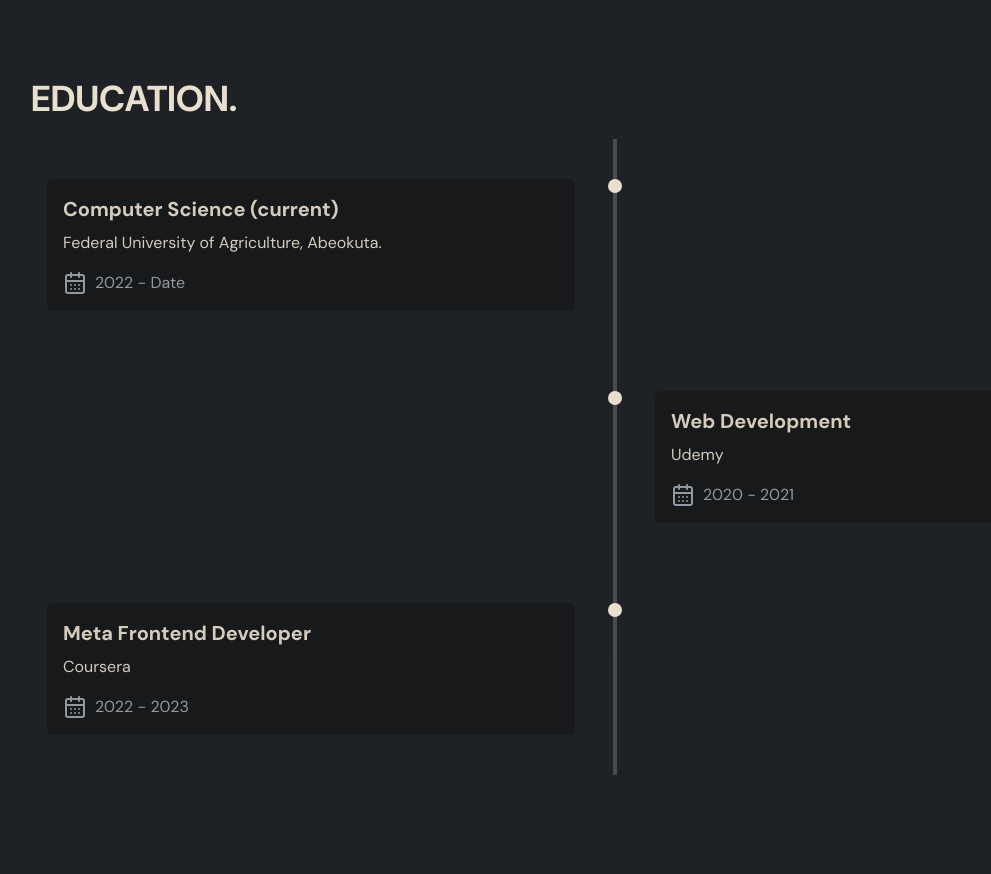
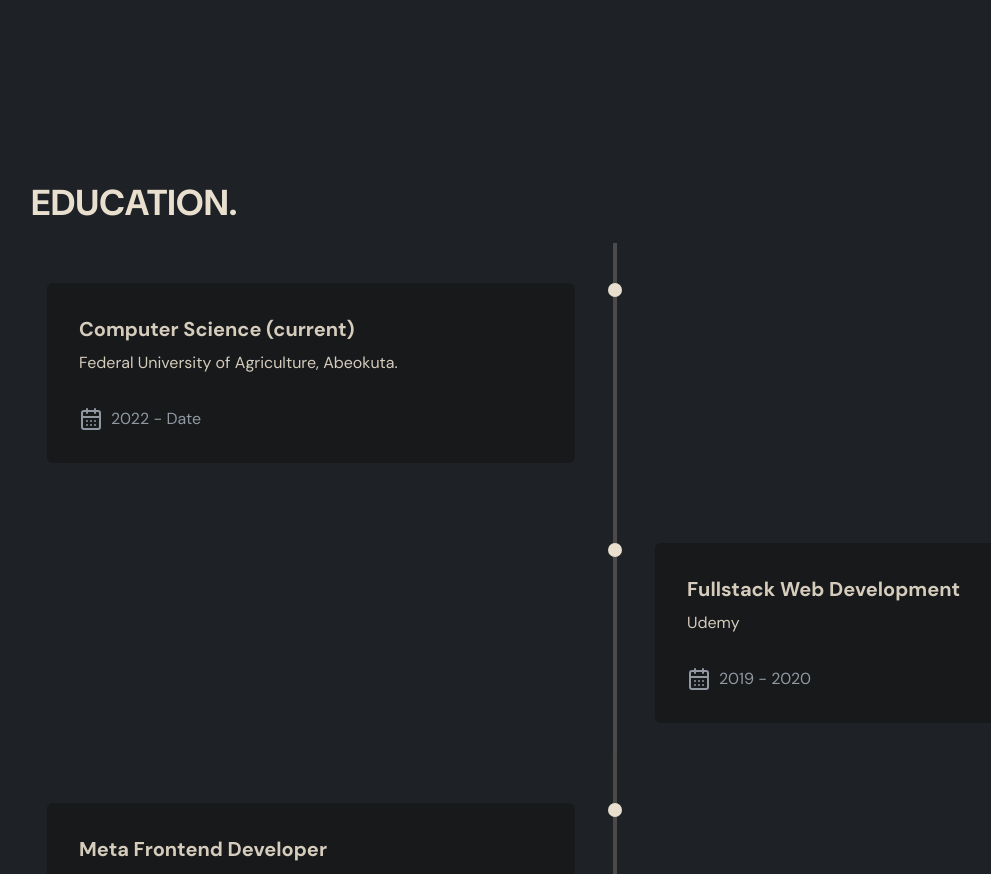
Before and after one commit to benjaminnkem/portfolio, a Next.js app: page / in a window 1280 px wide. Shown: the part 3460-4334 px from the top of the page, without its empty margins (25-1016 px from the left). Built offline with nearby package versions, Linux system fonts and the light colour scheme.

Commit message:
fix: overflowing elements

```diff
--- a/components/UI/Home/education.js
+++ b/components/UI/Home/education.js
@@ -1,33 +1,59 @@
 import education from "@/lib/store/education";
 import { motion } from "framer-motion";
 import { CalendarDays } from "lucide-react";
+import { useEffect, useState } from "react";
 
 const Education = () => {
+  const [animationDisabled, setAnimationDisable] = useState(false);
+
+  useEffect(() => {
+    if (window !== undefined && window.innerWidth <= 768) setAnimationDisable(true);
+  }, []);
+
+  const determineVariant = (idx) => {
+    // TODO: return to this later----
+    if (animationDisabled) {
+      return {
+        initial: { x: (idx + 1) % 2 === 0 ? 100 : -100, opacity: 0 },
+        whileInView: {
+          x: 0,
+          opacity: 1,
+          transition: {
+            type: "spring",
+            duration: 1,
+            stiffness: 50,
+          },
+        },
+        viewport: { once: true },
+      };
+    }
+
+    return {};
+  };
+
   return (
     <section className="container my-20 mx-auto">
-      <h3 className="px-6 mb-5 text-3xl font-bold uppercase md:text-4xl text-start">
+      <h3 className="md:px-6 mb-5 text-3xl font-bold uppercase md:text-4xl text-start">
         Education<span className="text-primary">.</span>
       </h3>
 
-      <div className="relative timeline">
+      <div className="relative timeline space-y-8 md:space-y-0">
         {education.map((edu, idx) => (
           <motion.div
             key={idx}
-            initial={{ x: (idx + 1) % 2 === 0 ? 100 : -100, opacity: 0 }}
-            whileInView={{ x: 0, opacity: 1 }}
-            transition={{ type: "spring", duration: 1, stiffness: 50 }}
+            {...determineVariant(idx)}
             className={
               (idx + 1) % 2 === 0
-                ? `relative w-full p-10 sm:w-1/2 sm:left-1/2 right-con group`
-                : `relative left-0 w-full p-10 sm:w-1/2 group`
+                ? `relative w-full md:p-10 sm:w-1/2 sm:left-1/2 right-con group`
+                : `relative left-0 w-full md:p-10 sm:w-1/2 group`
             }
           >
             <span className="hidden duration-200 bullet-edu sm:block bg-primary group-hover:bg-primary"></span>
-            <div className="p-4 rounded-md bg-[#0f0f0f6f] duration-200 opacity-90">
+            <div className="p-8 rounded-md bg-[#0f0f0f6f] duration-200 opacity-90">
               <h4 className="text-xl font-bold">{edu.title}</h4>
               <p className="mt-2">{edu.institution}</p>
 
-              <div className="flex items-center mt-4 opacity-75 text-slate-300">
+              <div className="flex items-center mt-8 opacity-75 text-slate-300">
                 <span>
                   <CalendarDays />
                 </span>{" "}
--- a/components/UI/Home/personal-stats.js
+++ b/components/UI/Home/personal-stats.js
@@ -25,12 +25,13 @@ const PersonalStats = () => {
               </h3>
               <TransitionParent addClass="space-y-8">
                 {stats.languages.map((stat, idx) => (
-                  <TransitionOpacity key={idx} addClass="grid items-center gap-10 grid-cols-7">
+                  <TransitionOpacity key={idx} addClass="grid items-center md:gap-10 gap-4 grid-cols-7">
                     <p className="col-span-1 font-semibold">{stat.label}</p>
-                    <div className="h-4 col-span-5 overflow-hidden border rounded-md border-primary">
+                    <div className="h-3 col-span-5 overflow-hidden border rounded-md border-primary">
                       <motion.div
                         initial={{ width: 0 }}
                         whileInView={{ width: stat.percentage }}
+                        viewport={{ once: true }}
                         transition={{ type: "linear", duration: 1 }}
                         className="w-full h-2 duration-200 bg-primary rounded-r-md"
                       ></motion.div>
@@ -47,11 +48,12 @@ const PersonalStats = () => {
               </h3>
               <TransitionParent addClass="space-y-8">
                 {stats.hobbies.map((stat, idx) => (
-                  <TransitionOpacity key={idx} addClass="grid items-center gap-10 grid-cols-7">
+                  <TransitionOpacity key={idx} addClass="grid items-center md:gap-10 gap-4 grid-cols-7">
                     <p className="col-span-1 font-semibold">{stat.label}</p>
-                    <div className="h-4 col-span-5 overflow-hidden border rounded-md border-primary">
+                    <div className="h-3 col-span-5 overflow-hidden border rounded-md border-primary">
                       <motion.div
                         initial={{ width: 0 }}
+                        viewport={{ once: true }}
                         whileInView={{ width: stat.percentage }}
                         transition={{ type: "linear", duration: 1 }}
                         className="w-full h-2 duration-200 bg-primary rounded-r-md"
--- a/components/UI/Home/projects.js
+++ b/components/UI/Home/projects.js
@@ -9,12 +9,12 @@ const Projects = () => {
   return (
     <section className="container my-32">
       <TransitionOpacityInView>
-        <h3 className="px-6 mb-5 text-3xl font-bold uppercase md:text-4xl text-start">
+        <h3 className="md:px-6 mb-5 text-3xl font-bold uppercase md:text-4xl text-start">
           Projects <span className="text-primary">.</span>
         </h3>
       </TransitionOpacityInView>
 
-      <div className="relative timeline">
+      <div className="relative timeline space-y-6 md:space-y-0">
         {projectPreviews.map((project, idx) => (
           <motion.div
             key={idx}
@@ -24,8 +24,8 @@ const Projects = () => {
             transition={{ type: "spring", duration: 0.5, stiffness: 50 }}
             className={
               (idx + 1) % 2 === 0
-                ? `relative w-full p-6 sm:w-1/2 sm:left-1/2 right-con group`
-                : `relative left-0 w-full p-6 sm:w-1/2 group`
+                ? `relative w-full md:p-6 sm:w-1/2 sm:left-1/2 right-con group`
+                : `relative left-0 w-full md:p-6 sm:w-1/2 group`
             }
           >
             <span className="hidden duration-200 bullet-edu sm:block bg-primary group-hover:bg-primary"></span>
--- a/components/UI/Home/skills.js
+++ b/components/UI/Home/skills.js
@@ -34,14 +34,14 @@ const Skills = () => {
     <div className="bg-gradient-to-b from-black via-black" id="stats">
       <section className="relative min-h-screen" id="about" ref={ref}>
         <h3
-          className="absolute -top-[15rem] z-[10] -left-5 font-extrabold md:text-[9rem] text-[6rem] text-primaryBlack-200/70"
+          className="absolute md:-top-[15rem] top-8 z-[10] -left-5 font-extrabold md:text-[9rem] text-[6rem] text-primaryBlack-200/70"
           id="summary_text"
         >
           Summary
         </h3>
 
-        <div className="py-10">
-          <div className="container min-h-[32rem] space-y-40">
+        <div className="pb-10 pt-[12rem]">
+          <div className="container min-h-[32rem] space-y-28">
             <div className="grid md:grid-cols-2">
               <div className="p-4 border-b border-opacity-50 md:border-r md:border-b-0 border-cyan-50">
                 <TransitionParent>
--- a/lib/store/education.js
+++ b/lib/store/education.js
@@ -5,9 +5,9 @@ const education = [
     duration: "2022 - Date",
   },
   {
-    title: "Web Development",
+    title: "Fullstack Web Development",
     institution: "Udemy",
-    duration: "2020 - 2021",
+    duration: "2019 - 2020",
   },
   {
     title: "Meta Frontend Developer",
```
